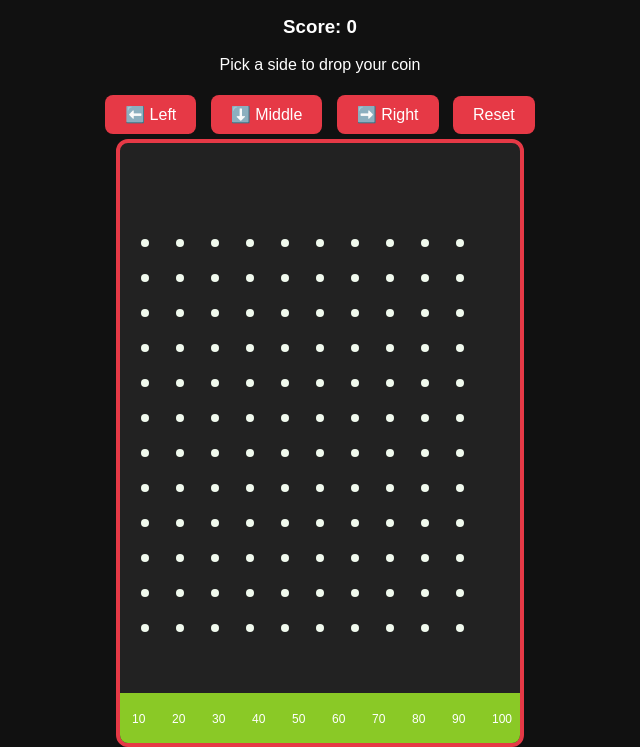
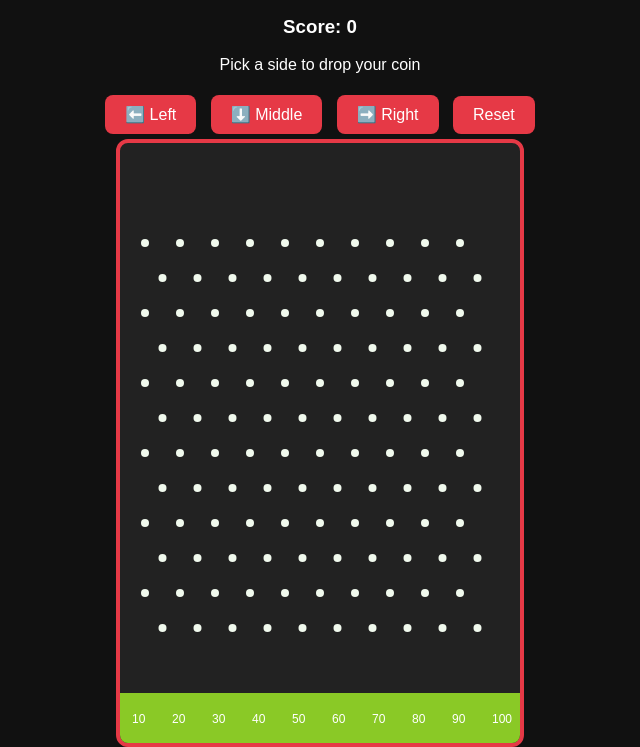
Before and after one commit to connorbanks272-ctrl/tipping-board, a plain HTML site: page index.html in a window 1280 px wide. Shown: the part 77-824 px from the top of the page, without its empty margins (320-960 px from the left). Drawn offline with Linux system fonts and the light colour scheme.

Commit message:
Update index.html

```diff
--- a/index.html
+++ b/index.html
@@ -77,9 +77,11 @@ for (let i = 0; i < sectionCount; i++) {
 function setup() {
   pegs = [];
   for (let y = 100; y < 500; y += 35) {
+    const isEvenRow = Math.floor((y - 100) / 35) % 2 === 0;
     for (let x = 25; x < 375; x += 35) {
-      // stagger every other row
-      pegs.push({x: x + (y % 70 === 0 ? 15 : 0), y});
+      // Offset every other row
+      const offsetX = isEvenRow ? 0 : 17.5; // half of the spacing for stagger
+      pegs.push({x: x + offsetX, y});
     }
   }
   fallingCoin = null;
```
